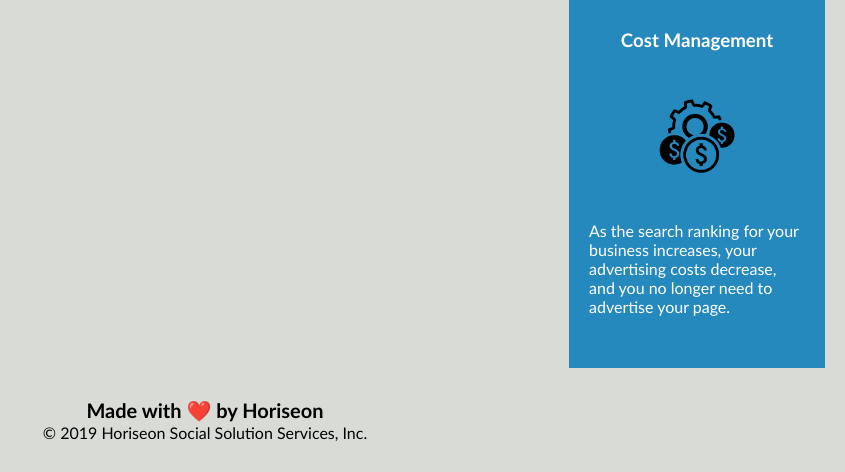
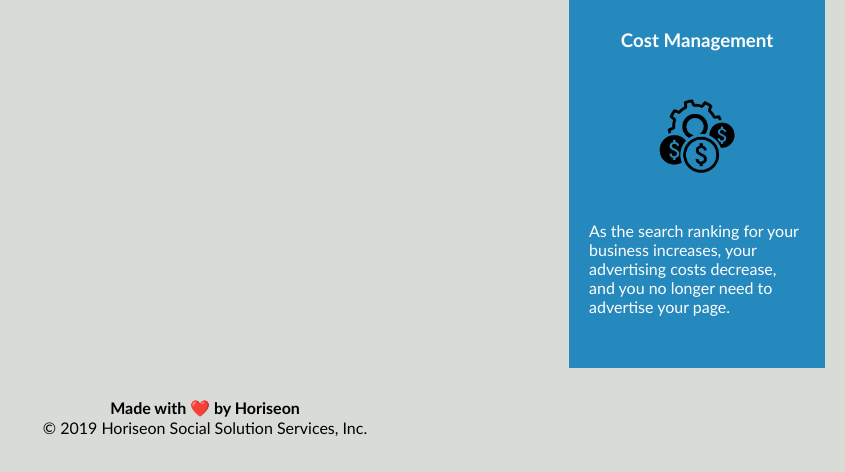
Before and after one commit to sheaschwenn/Code-Refactor-c1, a plain HTML site: page index.html in a window 1280 px wide. Shown: the part 2653-3125 px from the top of the page, without its empty margins (435-1280 px from the left). Drawn offline with Linux system fonts and the light colour scheme; files that its build step writes are made by us from their sources; files whose address does not match are found by name.

Commit message:
Updated title and smaller footer

```diff
--- a/index.html
+++ b/index.html
@@ -4,7 +4,7 @@
 <head>
     <meta charset="UTF-8" />
     <link rel="stylesheet" href="./assets/css/style.css">
-    <title>website</title>
+    <title>Horiseon</title>
 </head>
 
 <body>
@@ -64,7 +64,7 @@
     </aside>
 
     <footer class="footer">
-        <h2>Made with ❤️️ by Horiseon</h2>
+        <h4>Made with ❤️️ by Horiseon</h4>
         <p> &copy; 2019 Horiseon Social Solution Services, Inc. </p>
     </footer>
 </body>
```
